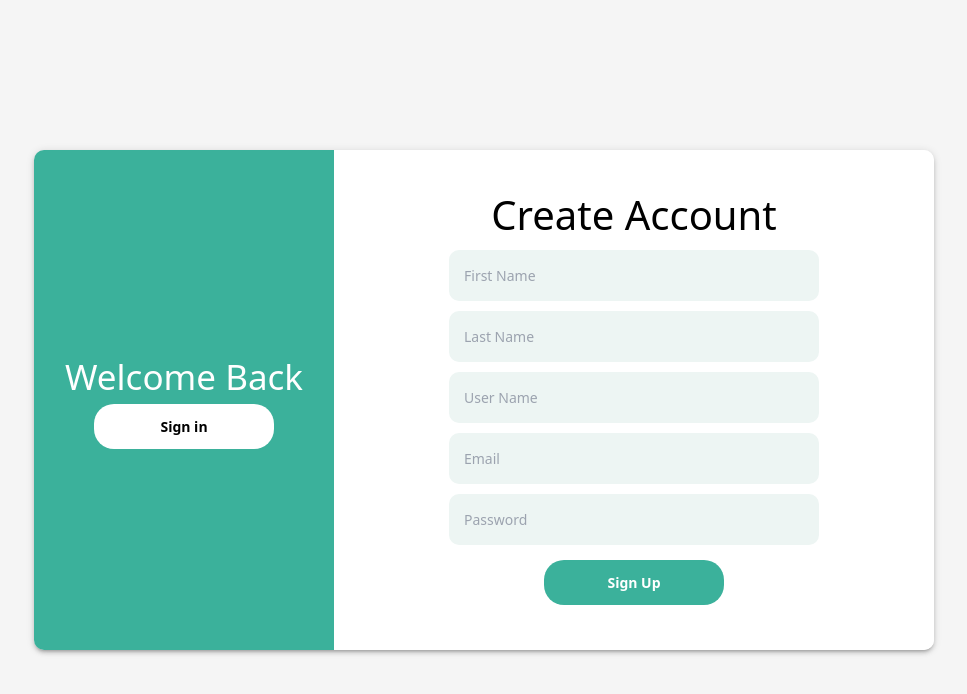
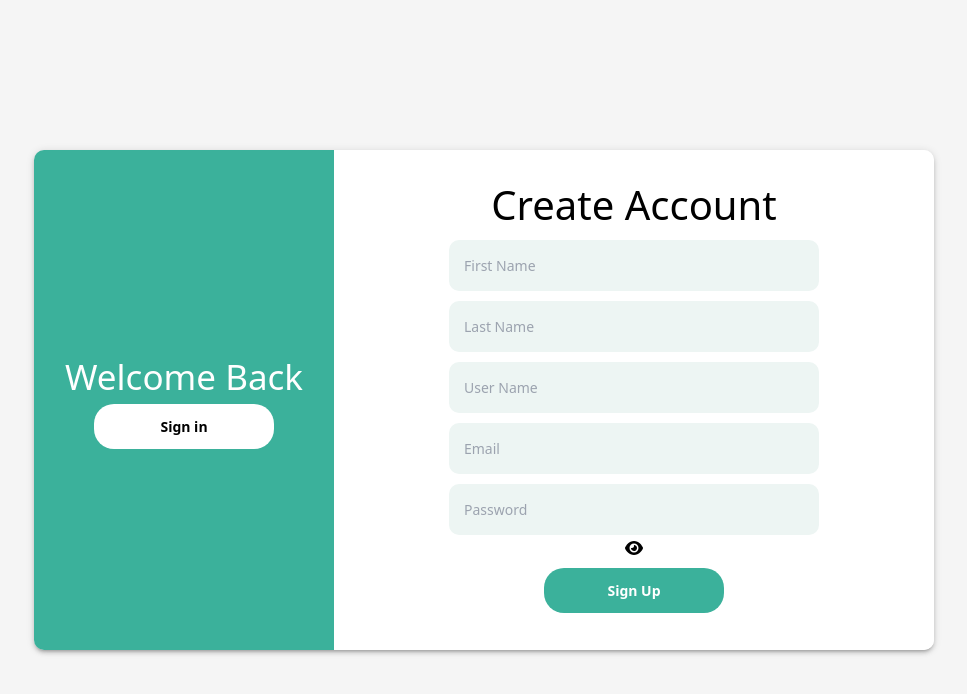
Before and after one commit to JSLSasiRekha/CODEQUEST, a React (Vite) app in the folder client/: page /signup in a window 1280 px wide. Shown: the top 694 px of the page, without its empty margins (156-1123 px from the left). Built offline with nearby package versions, Linux system fonts and the light colour scheme; no server answers.

Commit message:
added password visibility

```diff
--- a/client/package.json
+++ b/client/package.json
@@ -12,6 +12,9 @@
   "dependencies": {
     "@emotion/react": "^11.11.4",
     "@emotion/styled": "^11.11.5",
+    "@fortawesome/fontawesome-svg-core": "^6.6.0",
+    "@fortawesome/free-solid-svg-icons": "^6.6.0",
+    "@fortawesome/react-fontawesome": "^0.2.2",
     "@monaco-editor/react": "^4.6.0",
     "@mui/material": "^5.16.0",
     "@mui/x-date-pickers": "^7.9.0",
--- a/client/src/components/login/Login.jsx
+++ b/client/src/components/login/Login.jsx
@@ -1,15 +1,18 @@
 import { useState } from 'react';
 import axios from "axios";
 import styles from "./styles.module.css";
-import {url} from "../../config"
+import { url } from "../../config";
 import { Link, useNavigate } from "react-router-dom";
 import { useGlobalContext } from "../../context"; // Adjust path as per your project structure
+import { FontAwesomeIcon } from '@fortawesome/react-fontawesome';
+import { faEye, faEyeSlash } from '@fortawesome/free-solid-svg-icons';
 
 const Login = () => {
   const { saveUser } = useGlobalContext();
   const navigate = useNavigate();
   const [data, setData] = useState({ email: "", password: "" });
   const [error, setError] = useState("");
+  const [passwordVisible, setPasswordVisible] = useState(false);
 
   const handleChange = (e) => {
     const { name, value } = e.target;
@@ -20,10 +23,8 @@ const Login = () => {
     e.preventDefault();
     try {
       console.log(data);
-	 const response = await axios.post(`${url}/api/auth/login`, data,
-    {withCredentials:true}
-   );
-   console.log(response)
+      const response = await axios.post(`${url}/api/auth/login`, data, { withCredentials: true });
+      console.log(response);
       const { user, token } = response.data;
       saveUser(user); // Save user data to global context
       console.log(user); // Log user data
@@ -36,6 +37,10 @@ const Login = () => {
         setError("Something went wrong. Please try again later.");
       }
     }
+  };
+
+  const togglePasswordVisibility = () => {
+    setPasswordVisible(!passwordVisible);
   };
 
   return (
@@ -53,8 +58,9 @@ const Login = () => {
               required
               className={styles.input}
             />
+            <div className='-ml-5'>
               <input
-              type="password"
+                type={passwordVisible ? "text" : "password"}
                 placeholder="Password"
                 name="password"
                 value={data.password}
@@ -62,6 +68,12 @@ const Login = () => {
                 required
                 className={styles.input}
               />
+              <FontAwesomeIcon
+                icon={passwordVisible ? faEyeSlash : faEye}
+                onClick={togglePasswordVisibility}
+                className='-ml-9'
+              />
+            </div>
             {error && <div className={styles.error_msg}>{error}</div>}
             <button type="submit" className={styles.green_btn}>
               Sign In
--- a/client/src/components/login/styles.module.css
+++ b/client/src/components/login/styles.module.css
@@ -15,6 +15,10 @@
 	box-shadow: 0px 3px 3px -2px rgb(0 0 0 / 20%),
 		0px 3px 4px 0px rgb(0 0 0 / 14%), 0px 1px 8px 0px rgb(0 0 0 / 12%);
 }
+.eye_icon {
+	position: absolute;
+	cursor: pointer;
+  }
 
 .left {
 	flex: 2;
--- a/client/src/components/signup/Signup.jsx
+++ b/client/src/components/signup/Signup.jsx
@@ -3,6 +3,8 @@ import axios from "axios";
 import { Link, useNavigate } from "react-router-dom";
 import styles from "./styles.module.css";
 import {url} from "../../config"
+import { FontAwesomeIcon } from '@fortawesome/react-fontawesome';
+import { faEye, faEyeSlash } from '@fortawesome/free-solid-svg-icons';
 
 const Signup = () => {
 	const [data, setData] = useState({
@@ -13,12 +15,15 @@ const Signup = () => {
 		password: "",
 	});
 	const [error, setError] = useState("");
+	const [passwordVisible, setPasswordVisible] = useState(false);
 	const navigate = useNavigate();
 
 	const handleChange = ({ currentTarget: input }) => {
 		setData({ ...data, [input.name]: input.value });
 	};
-
+	const togglePasswordVisibility = () => {
+		setPasswordVisible(!passwordVisible);
+	  };
 	const handleSubmit = async (e) => {
 		e.preventDefault();
 		try {
@@ -89,14 +94,20 @@ const Signup = () => {
 							required
 							className={styles.input}
 						/>
-						<input
-							type="password"
+						 <input
+							type={passwordVisible ? "text" : "password"}
 							placeholder="Password"
 							name="password"
+							value={data.password}
 							onChange={handleChange}
-							value={data.password}
 							required
 							className={styles.input}
+						/>
+						<FontAwesomeIcon
+							icon={passwordVisible ? faEyeSlash : faEye}
+							onClick={togglePasswordVisibility}
+							className='ml-64 -mt-9 mb-4'
+
 						/>
 						{error && <div className={styles.error_msg}>{error}</div>}
 						<button type="submit" className={styles.green_btn}>
--- a/client/src/components/signup/styles.module.css
+++ b/client/src/components/signup/styles.module.css
@@ -94,5 +94,5 @@
 .green_btn {
 	background-color: #3bb19b;
 	color: white;
-	margin: 10px;
+	margin: 12px;
 }
```
Also changed, not shown: 1 other file (tests, documents, lock files or other folders). Lines whose indentation alone changed are shown as unchanged.
